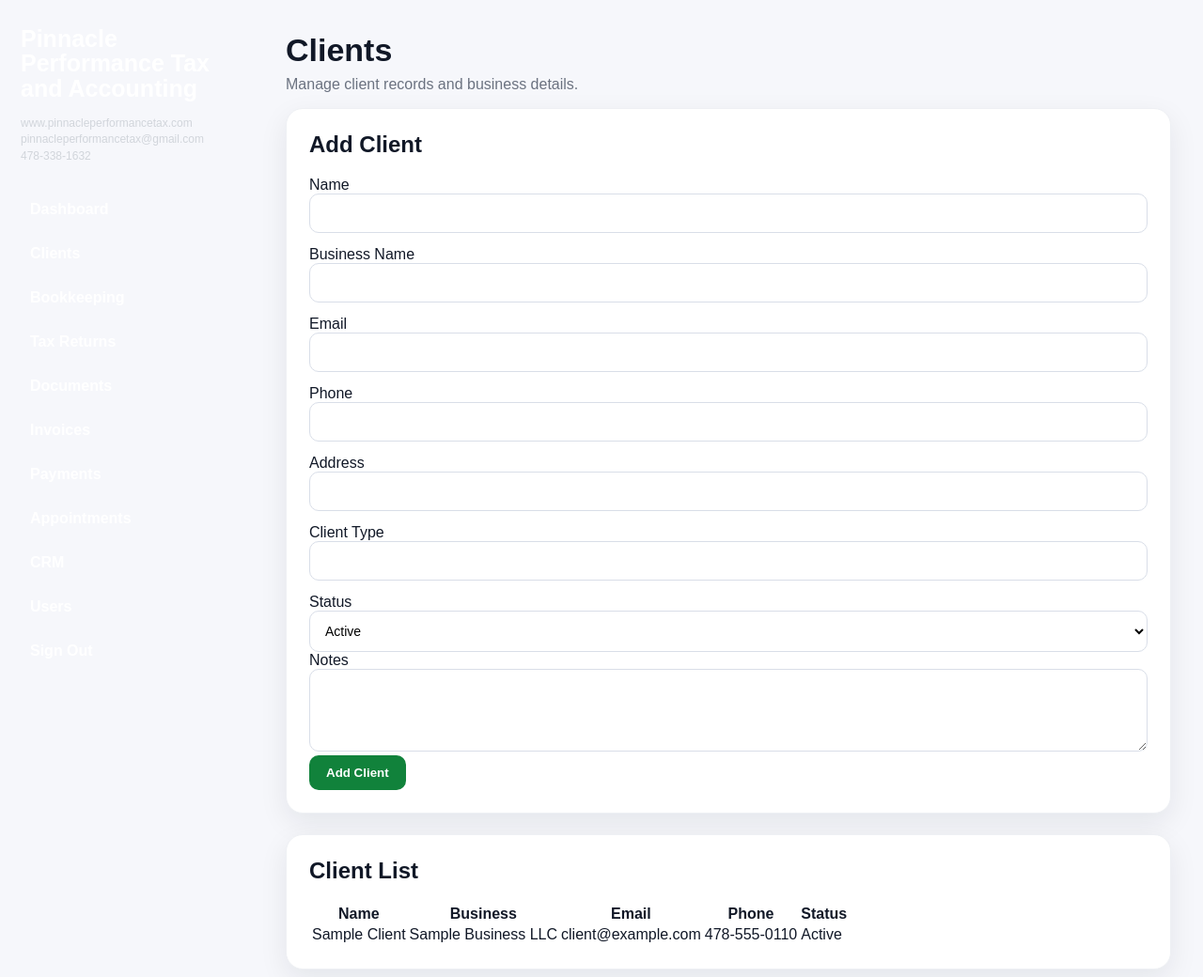
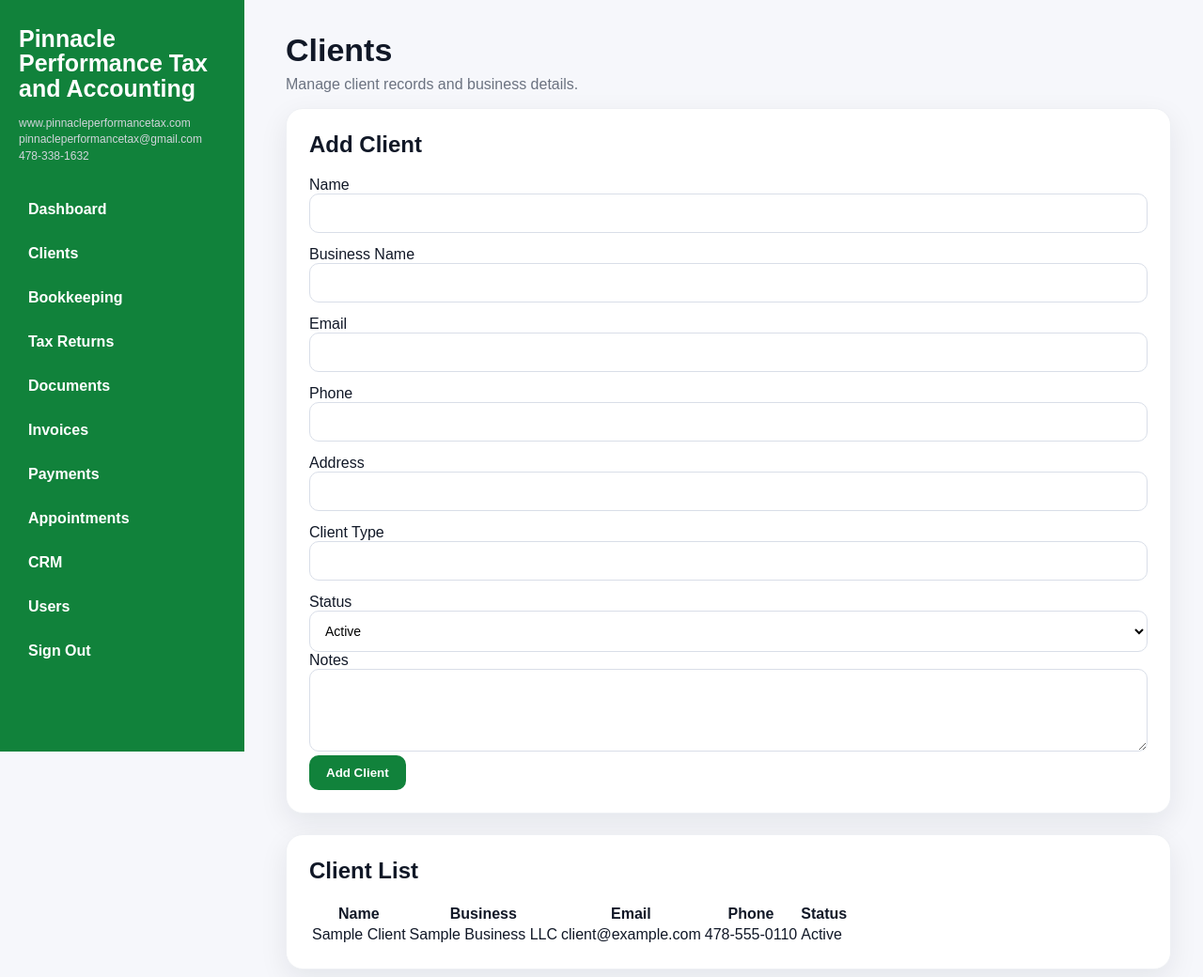
Before and after one commit to pinnacleperformancetax-hash/ppt-tax-portal, a Flask app: page /clients in a window 1280 px wide. Shown: the top 1040 px of the page at 94% size. Run offline with Flask 3, Linux system fonts and the light colour scheme; a user stored in the database is signed in; data comes from the database, SQL or seed files in the repository.

Commit message:
Fix sidebar styles and dimensions
Updated sidebar styles for improved appearance and functionality.

```diff
--- a/templates/base.html
+++ b/templates/base.html
@@ -34,17 +34,16 @@ body {
 }
 
 .sidebar {
-  width: 250px;
-  background: liner-gradient(180deg, #11823b, #0f6f33)
-  color: whie;
-  color: white;
+  width: 260px;
+  background: #11823b !important;
+  color: white !important;
+  padding: 28px 20px;
   position: fixed;
   top: 0;
   bottom: 0;
   left: 0;
-  padding: 28px 22px;
+  overflow: auto;
 }
-
 .sidebar h2 {
   margin: 0 0 16px;
   font-size: 25px;
```
